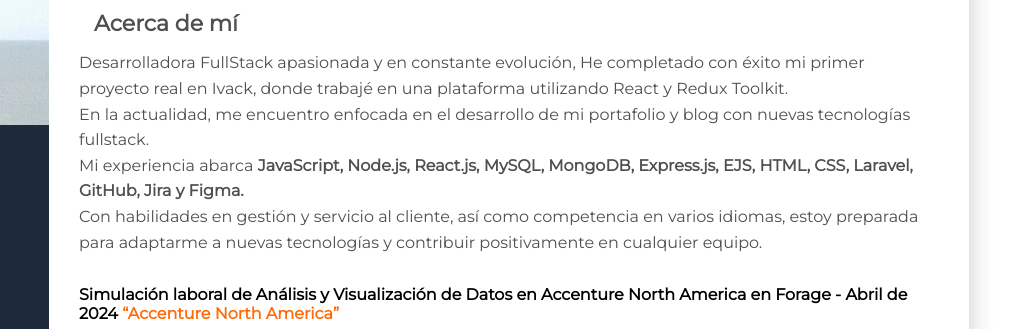
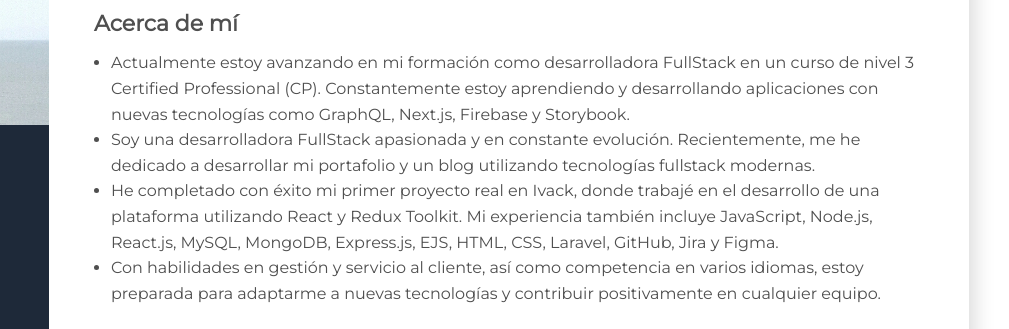
Before and after one commit to OksanaFedyukova/CV, a plain HTML site: page spain.html in a window 1280 px wide. Shown: the part 248-577 px from the top of the page, 271-1280 px from the left. Drawn offline with nearby package versions, Linux system fonts and the light colour scheme.

Commit message:
update acerca

```diff
--- a/spain.html
+++ b/spain.html
@@ -259,60 +259,23 @@ rel="stylesheet"
        <div>
          <h3 class="about-me-title">Acerca de mí</h3>
          <div>
-          <p class="profession-duties">
-            Desarrolladora FullStack apasionada y en constante evolución,
-            He completado con éxito mi primer proyecto real en Ivack,
-            donde trabajé en una plataforma utilizando React y Redux Toolkit.
-            <br>
-            En la actualidad, me encuentro enfocada en el desarrollo de mi portafolio y blog con nuevas tecnologías fullstack.
-            <br>
-            Mi experiencia abarca <strong>JavaScript, Node.js, React.js, MySQL, MongoDB, Express.js, EJS, HTML, CSS, Laravel, GitHub,
-            Jira y Figma.</strong>
-            <br>
-            Con habilidades en gestión y servicio al cliente, así como competencia en varios idiomas,
-            estoy preparada para adaptarme a nuevas tecnologías y contribuir positivamente en cualquier equipo.
-            </p>
+          <ul class="profession-duties">
+              <li>
+                  Actualmente estoy avanzando en mi formación como desarrolladora FullStack en un curso de nivel 3 Certified Professional (CP). Constantemente estoy aprendiendo y desarrollando aplicaciones con nuevas tecnologías como GraphQL, Next.js, Firebase y Storybook.
+              </li>
+              <li>
+                  Soy una desarrolladora FullStack apasionada y en constante evolución. Recientemente, me he dedicado a desarrollar mi portafolio y un blog utilizando tecnologías fullstack modernas.
+              </li>
+              <li>
+                  He completado con éxito mi primer proyecto real en Ivack, donde trabajé en el desarrollo de una plataforma utilizando React y Redux Toolkit. Mi experiencia también incluye JavaScript, Node.js, React.js, MySQL, MongoDB, Express.js, EJS, HTML, CSS, Laravel, GitHub, Jira y Figma.
+              </li>
+              <li>
+                  Con habilidades en gestión y servicio al cliente, así como competencia en varios idiomas, estoy preparada para adaptarme a nuevas tecnologías y contribuir positivamente en cualquier equipo.
+              </li>
+          </ul>
+          <!-- Soft skills section can be added here if needed -->
+      </div>
 
-             <!--sofr skills-->
-         <!--  <div class="soft-skill-container">
-            <h3 class="soft-skill-title-dark">Soft Skills</h3>
-            <ul>
-              <li class="soft-skill-item">
-                <span class="soft-skill-text-dark">
-                  Strong organisational skills and multitasking
-                </span>
-
-              <li class="soft-skill-item">
-                <span class="soft-skill-text-dark">
-                  Advanced negotiation skills and experience dealing with
-                  various type of behaviours
-                </span>
-
-              <li class="soft-skill-item">
-                <span class="soft-skill-text-dark"
-                  >Ability to take ownership, critical thinking and problem
-                  solving skills
-                </span>
-
-              <li class="soft-skill-item">
-                <span class="soft-skill-text-dark"
-                  >Handling complaints in a diplomatic way</span
-                >
-
-              <li class="soft-skill-item">
-                <span class="soft-skill-text-dark"
-                  >Excellent product knowledge and ability to apply selling
-                  techniques</span
-                >
-
-              <li class="soft-skill-item">
-                <span class="soft-skill-text-dark"
-                  >Willingness to continue my training and development</span
-                >
-
-            </ul>
-          </div> -->
-        </div>
       </div>
 
       <div>
```
Also changed, not shown: index.html (+15 -52 lines), ingles.html (+16 -51 lines).
